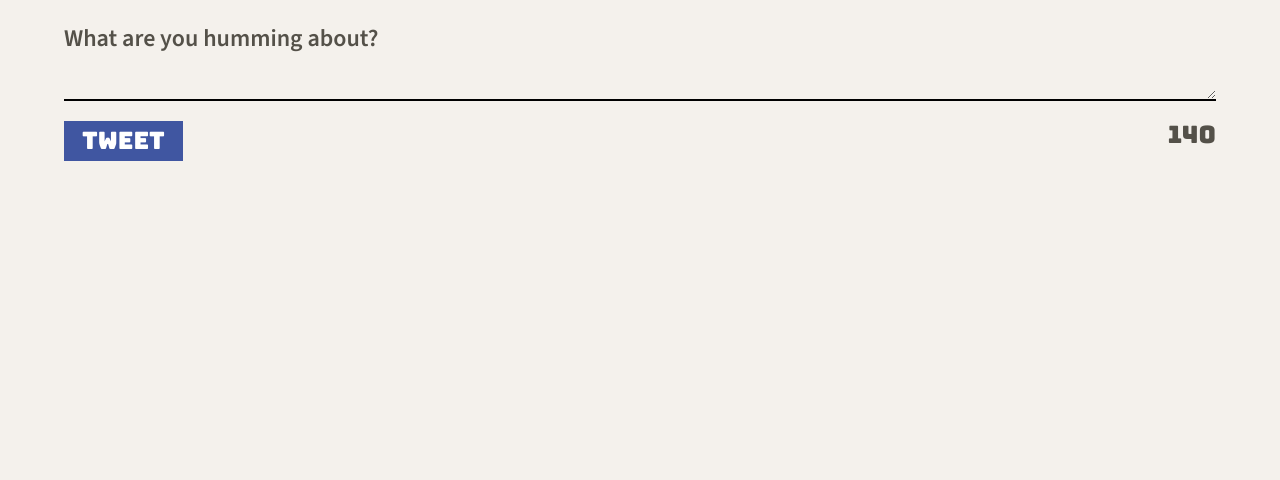
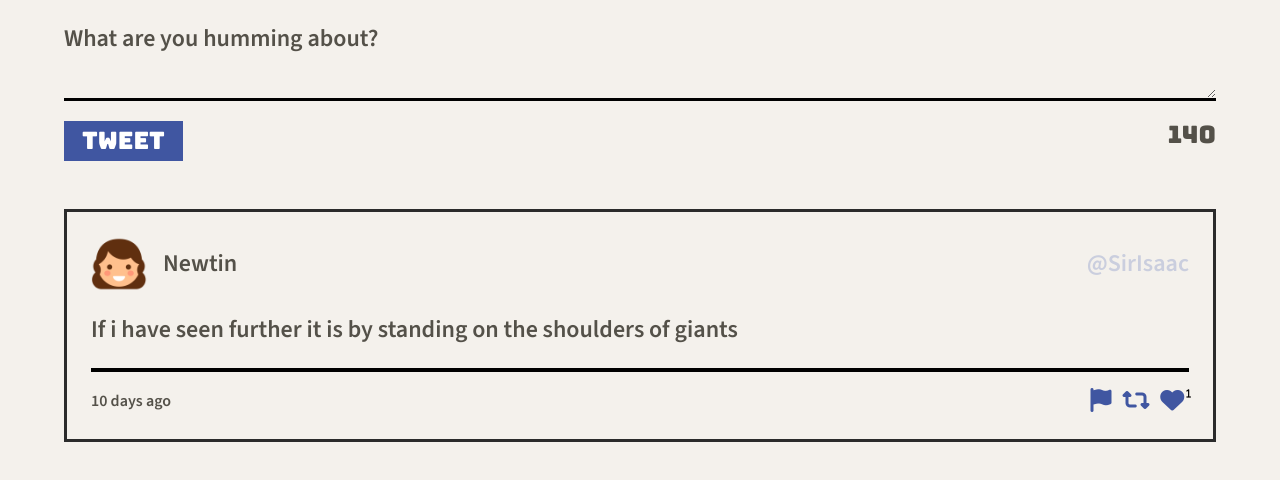
Before and after one commit to Leandrodeleon22/tweeter, a website: page public/index.html in a window 1280 px wide. Shown: the part 596-1076 px from the top of the page. Before the commit the page ends 800 px from the top, so only its background shows below. Drawn offline with nearby package versions, Linux system fonts and the light colour scheme.

Commit message:
feat: add article html and css

```diff
--- a/public/index.html
+++ b/public/index.html
@@ -79,6 +79,28 @@
           </div>
         </form>
       </section>
+      <article>
+        <div class="user">
+          <div class="user-name">
+            <img src="./images/woman.png" alt="woman" />
+            <span>Newtin</span>
+          </div>
+          <span>@SirIsaac</span>
+        </div>
+
+        <p>
+          If i have seen further it is by standing on the shoulders of giants
+        </p>
+
+        <div class="bottom-details">
+          <p>10 days ago</p>
+          <div class="icons">
+            <i class="fa-solid fa-flag"></i>
+            <i class="fa-solid fa-retweet"></i>
+            <i class="fa-solid fa-heart"><sup>1</sup></i>
+          </div>
+        </div>
+      </article>
     </main>
   </body>
 </html>
--- a/public/styles/layout.css
+++ b/public/styles/layout.css
@@ -26,6 +26,7 @@ body {
 main {
   width: 90%;
   margin: 0 auto;
+  margin-bottom: 3rem;
 }
 /*
  * Additional CSS can be defined below or in other CSS files, as per instructions
--- a/public/styles/new-tweet.css
+++ b/public/styles/new-tweet.css
@@ -6,7 +6,7 @@
 
 #tweet-text {
   border: none;
-  border-bottom: 2px solid black;
+  border-bottom: 3px solid black;
   width: 100%;
   background-color: transparent;
   height: 3rem;
@@ -15,6 +15,7 @@
 #tweet-text:focus {
   outline: none !important;
   border: 1.5px solid gray;
+  border-bottom: 3px solid black;
 }
 
 .new-tweet form div {
@@ -29,8 +30,79 @@
   color: white;
   padding: 0.25em 0.75em;
   font-family: "Bungee", sans-serif;
+  cursor: pointer;
 }
 
 .counter {
   font-family: "Bungee", sans-serif;
 }
+
+article {
+  border: 3px solid rgb(43, 43, 43);
+  margin-top: 3rem;
+  padding: 1.5rem;
+}
+
+article:hover {
+  box-shadow: 7px 5px rgba(99, 99, 99, 0.305);
+}
+
+article > p {
+  font-weight: 600;
+}
+
+.user-name {
+  display: flex;
+  align-items: center;
+}
+
+.user {
+  display: flex;
+  align-items: center;
+  justify-content: space-between;
+}
+
+.user div img {
+  height: 3.5rem;
+  width: 3.5rem;
+  margin-right: 1rem;
+}
+
+.user > span {
+  font-weight: 600;
+  color: #cacede;
+}
+
+.bottom-details {
+  border-top: 4px solid black;
+  padding-top: 1rem;
+  display: flex;
+  align-items: center;
+  justify-content: space-between;
+}
+
+.bottom-details p {
+  margin: 0;
+  font-size: 1rem;
+  font-weight: 600;
+}
+
+.icons i {
+  color: #4056a1;
+}
+
+.icons i:not(:last-child) {
+  margin-right: 0.25em;
+}
+
+.icons > i:hover {
+  color: rgba(255, 166, 0, 0.93);
+}
+
+.icons i sup {
+  position: relative;
+  top: -1.25em;
+  right: -2px;
+  font-size: 40%;
+  color: black;
+}
```
Also changed, not shown: public/images/model-male.png (added), public/images/woman.png (added).
